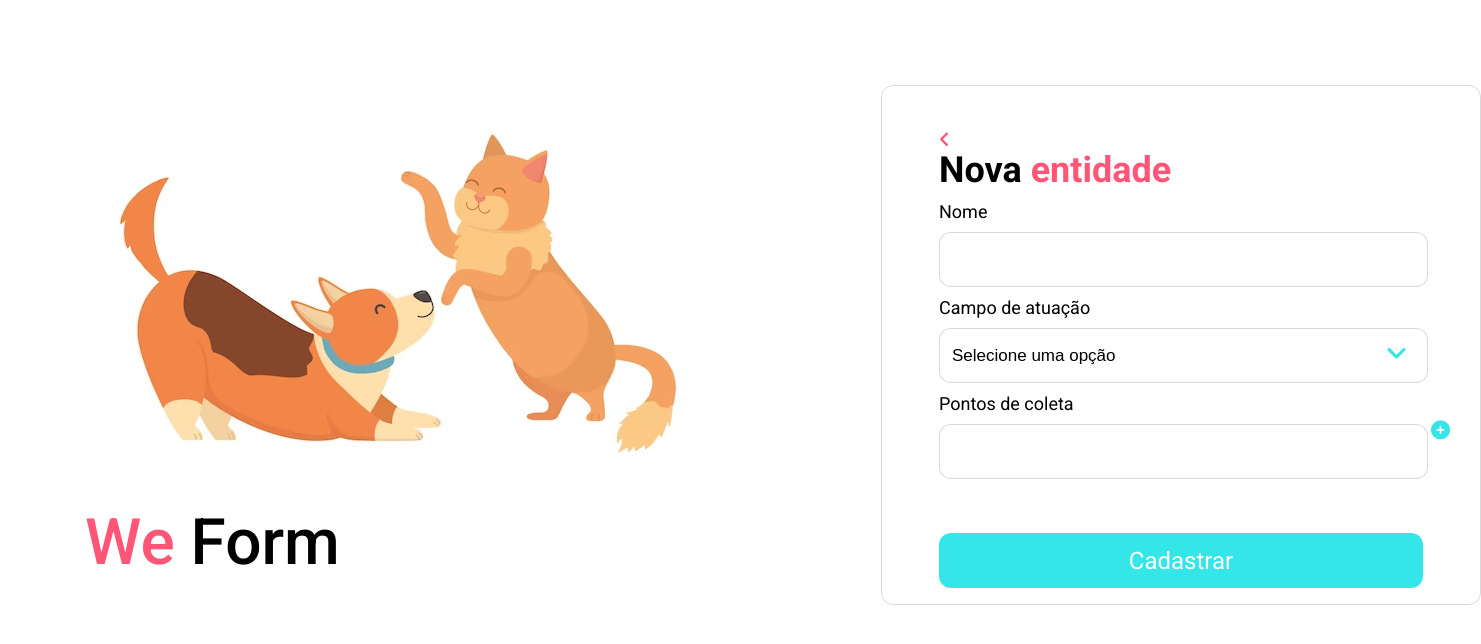
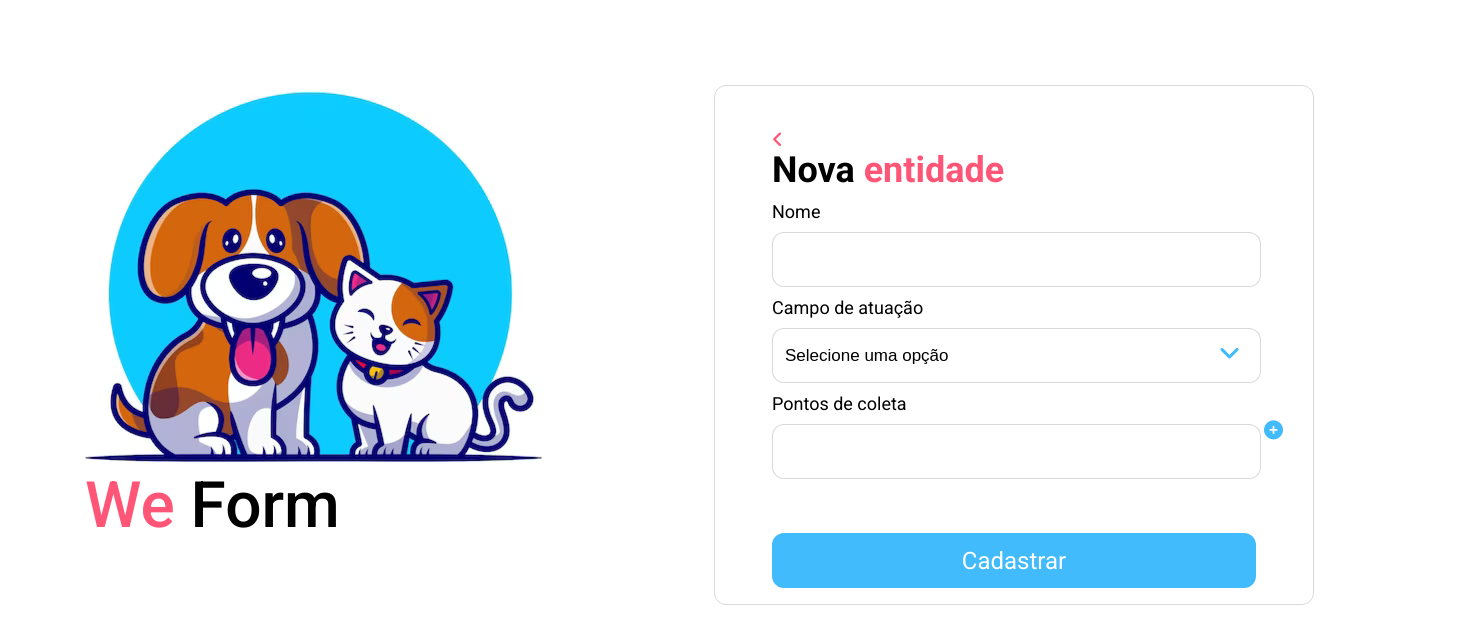
Before and after one commit to avafabian/projeto-ada, a plain HTML site: page cadastro-entidade.html in a window 1280 px wide. Shown: the whole page, 1481 px wide, since content can reach past the window. Drawn offline with Linux system fonts and the light colour scheme.

Commit message:
image changes

```diff
--- a/cadastro-entidade.html
+++ b/cadastro-entidade.html
@@ -17,7 +17,8 @@
 
     <div class="content">
         <aside>
-            <img src="assets/caoegato.avif" alt="">
+            <img src="assets/caoegatoimg.png" alt="">
+
             <h1><span>We</span> Form</h1>
         </aside>
 
--- a/style.css
+++ b/style.css
@@ -38,6 +38,7 @@ aside h1 {
     letter-spacing: 0em;
     text-align: left;
 
+
 }
 
 aside h1 span, main h2 span {
@@ -70,7 +71,7 @@ main .actions a {
 
     border-radius: 1.2rem;
     height: 5.5rem;
-    background-color: #35e6e9;
+    background-color: rgb(66, 187, 252);
     font-size: 2.4rem;
     text-decoration: none;
     display: flex;
@@ -152,7 +153,7 @@ main form .select-div {
     font-weight: 600;
     position: absolute;
     z-index: 1;
-    color: #35e6e9;
+    color: rgb(66, 187, 252);;
 
  }
 
@@ -166,7 +167,7 @@ main form input + button {
     top: 2.7rem;
     background-color: transparent;
     border: none;
-    color: #35e6e9;
+    color: rgb(66, 187, 252);;
     font-size: 1.9rem;
 
 
```
Also changed, not shown: index.html (+1 -1 lines), assets/caoegatoimg.png (added).
